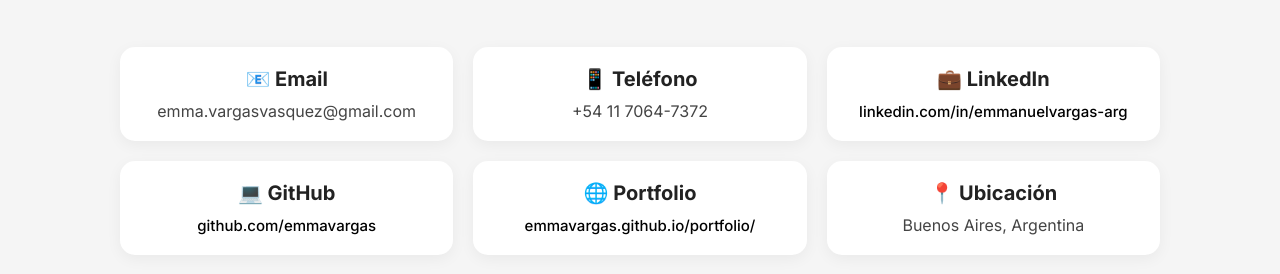
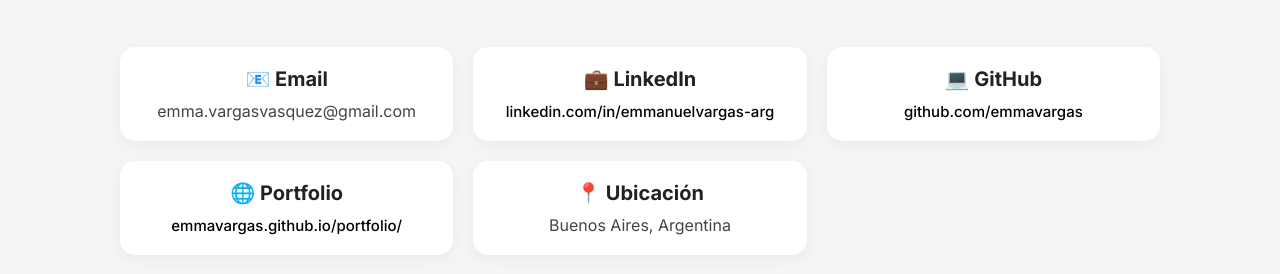
Before and after one commit to emmavargas/StudyHubFrontend, a website: page page/reference.html in a window 1280 px wide. Shown: the part 218-492 px from the top of the page. Drawn offline with Linux system fonts and the light colour scheme; files whose address does not match are found by name.

Commit message:
correcion

```diff
--- a/page/reference.html
+++ b/page/reference.html
@@ -44,11 +44,11 @@
           <p>emma.vargasvasquez@gmail.com</p>
         </div>
 
-        <div class="card">
+        <!--- <div class="card">
           <h3>📱 Teléfono</h3>
           <p>+54 11 7064-7372</p>
         </div>
-
+      --->
         <div class="card">
           <h3>💼 LinkedIn</h3>
           <p><a href="https://linkedin.com/in/emmanuelvargas-arg" target="_blank">linkedin.com/in/emmanuelvargas-arg</a></p>
```
